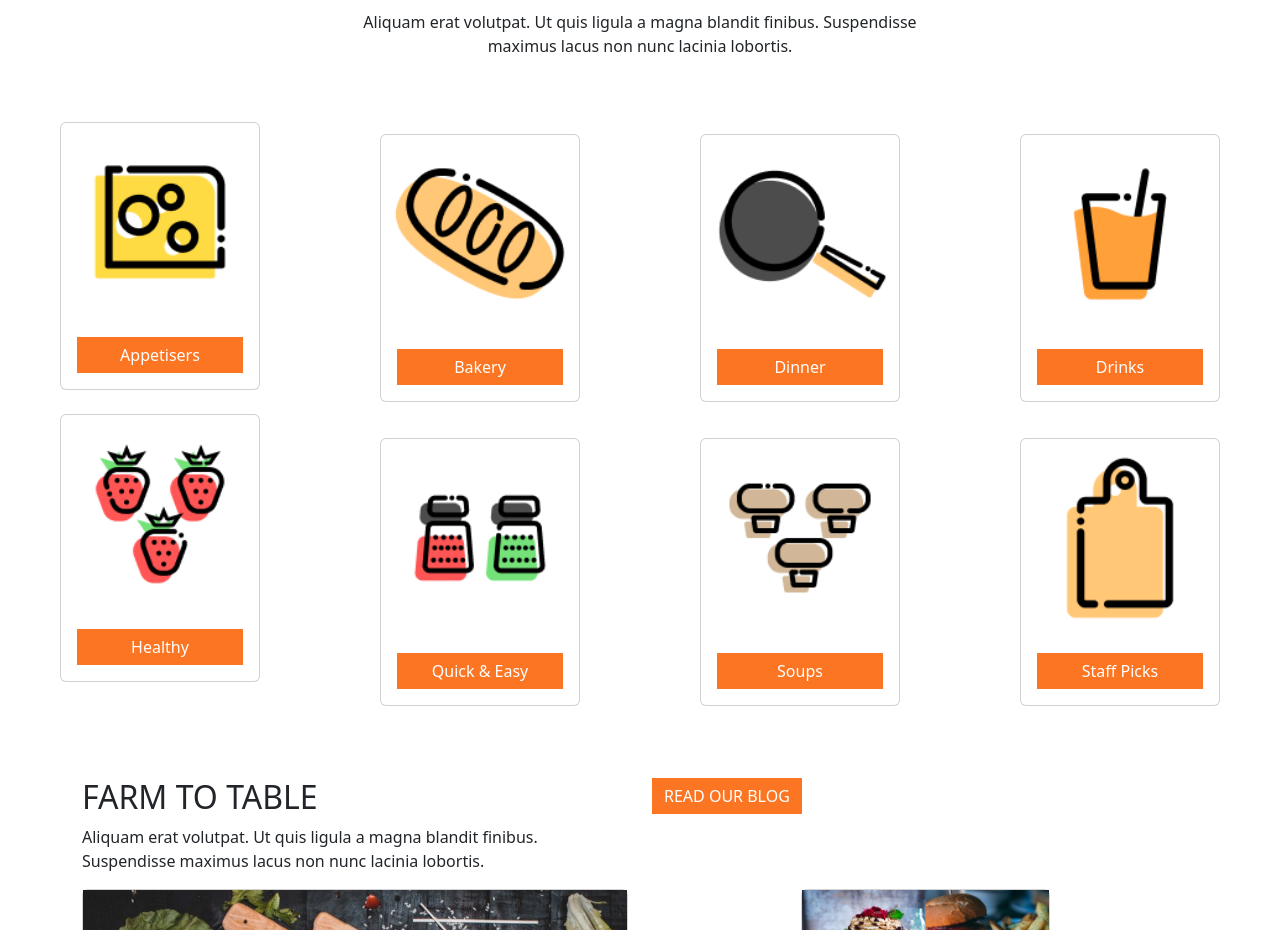
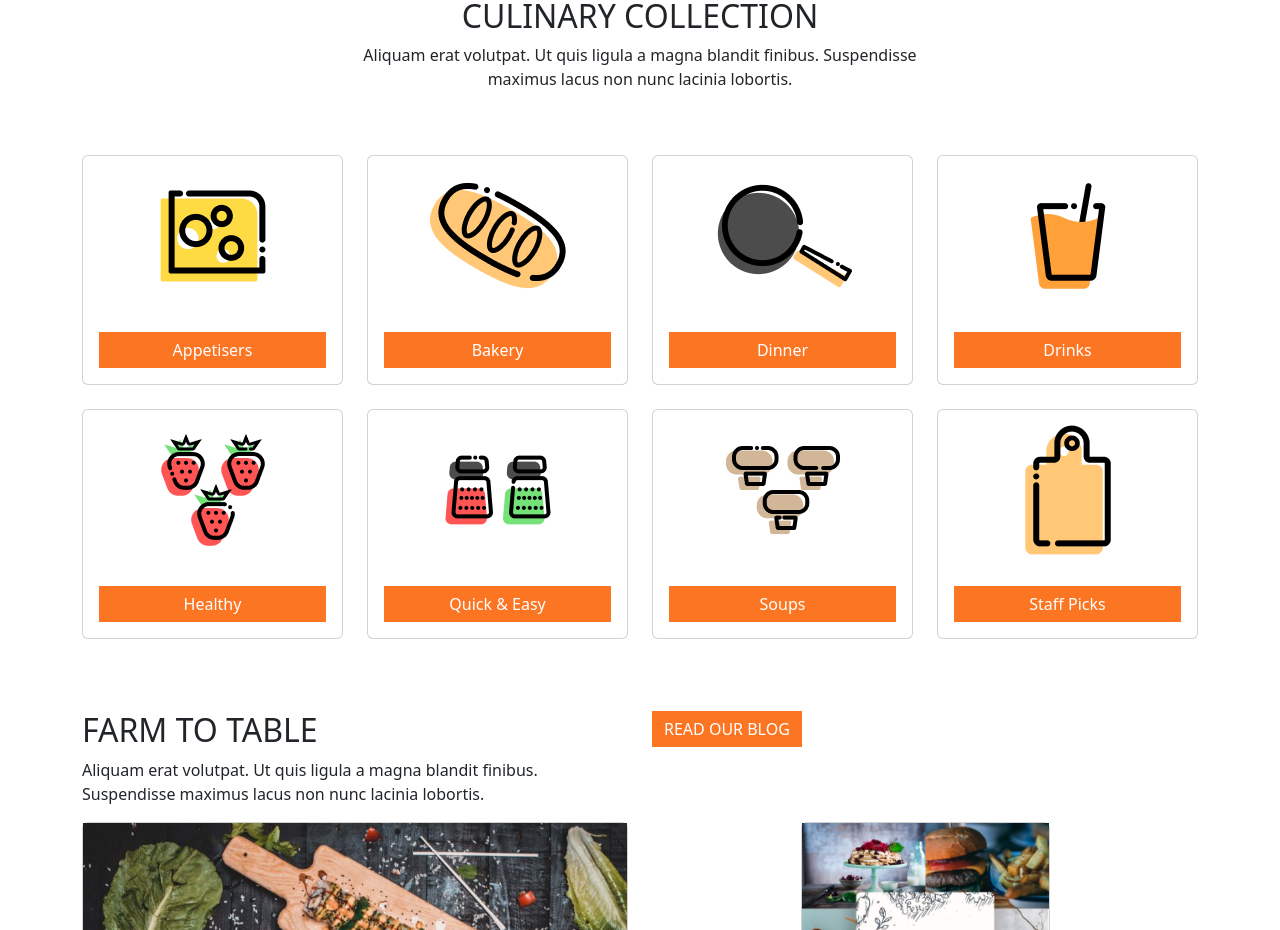
Before and after one commit to wmancaniello/proj-html-vuejs, a Vue app: page / in a window 1280 px wide. Shown: the part 2400-3330 px from the top of the page. Built offline with nearby package versions, Linux system fonts and the light colour scheme; the HTML template or start-up script is replaced by a standard one.

Commit message:
fix: Home Page

```diff
--- a/src/pages/HomePage.vue
+++ b/src/pages/HomePage.vue
@@ -172,13 +172,13 @@ export default {
           Suspendisse maximus lacus non nunc lacinia lobortis.
         </p>
       </div>
-
+    </div>
     <div class="container">
       <div class="row d-flex justify-content-center align-items-center">
-          <div class="col-lg-3 col-md-3 col-sm-6">
-            <div class="card mb-4 ms-card mx-5">
+        <div class="col-lg-3 col-md-4 col-sm-6 col-6">
+          <div class="card mb-4 ms-card text-center">
             <img
-                class="card-img-top"
+              class="card-img-top custom-card-img"
               src="../assets/img/cheese.webp"
               alt="Cheese"
             />
@@ -189,10 +189,10 @@ export default {
             </div>
           </div>
         </div>
-          <div class="col-lg-3 col-md-3 col-sm-6">
-            <div class="card ms-card mx-5">
+        <div class="col-lg-3 col-md-4 col-sm-6 col-6">
+          <div class="card mb-4 ms-card text-center">
             <img
-                class="card-img-top"
+              class="card-img-top custom-card-img"
               src="../assets/img/bakery.webp"
               alt="Bakery"
             />
@@ -203,41 +203,36 @@ export default {
             </div>
           </div>
         </div>
-          <div class="col-lg-3 col-md-3 col-sm-6">
-            <div class="card ms-card mx-5">
+        <div class="col-lg-3 col-md-4 col-sm-6 col-6">
+          <div class="card mb-4 ms-card text-center">
             <img
-                class="card-img-top mx-auto"
+              class="card-img-top custom-card-img"
               src="../assets/img/dinner.webp"
               alt="Dinner"
             />
             <div class="card-body text-center">
-                <a href="" class="ms-btn-recipes btn btn-primary w-100"
-                  >Dinner</a
-                >
+              <a href="" class="ms-btn-recipes btn btn-primary w-100">Dinner</a>
             </div>
           </div>
         </div>
-          <div class="col-lg-3 col-md-3 col-sm-6">
-            <div class="card ms-card mx-5">
+        <div class="col-lg-3 col-md-4 col-sm-6 col-6">
+          <div class="card mb-4 ms-card text-center">
             <img
-                class="card-img-top"
+              class="card-img-top custom-card-img"
               src="../assets/img/drinks.webp"
               alt="Drinks"
             />
             <div class="card-body text-center">
-                <a href="" class="ms-btn-recipes btn btn-primary w-100"
-                  >Drinks</a
-                >
+              <a href="" class="ms-btn-recipes btn btn-primary w-100">Drinks</a>
             </div>
           </div>
         </div>
-
-          <div class="col-lg-3 col-md-3 col-sm-6">
-            <div class="card mb-5 ms-card mx-5">
+        <div class="col-lg-3 col-md-4 col-sm-6 col-6">
+          <div class="card mb-4 ms-card text-center">
             <img
-                class="card-img-top"
+              class="card-img-top custom-card-img"
               src="../assets/img/healthy.webp"
-                alt="healthy"
+              alt="Healthy"
             />
             <div class="card-body text-center">
               <a href="" class="ms-btn-recipes btn btn-primary w-100"
@@ -246,13 +241,12 @@ export default {
             </div>
           </div>
         </div>
-
-          <div class="col-lg-3 col-md-3 col-sm-6">
-            <div class="card ms-card mx-5">
+        <div class="col-lg-3 col-md-4 col-sm-6 col-6">
+          <div class="card mb-4 ms-card text-center">
             <img
-                class="card-img-top"
+              class="card-img-top custom-card-img"
               src="../assets/img/quick-easy.webp"
-                alt="quick"
+              alt="Quick & Easy"
             />
             <div class="card-body text-center">
               <a href="" class="ms-btn-recipes btn btn-primary w-100"
@@ -261,33 +255,29 @@ export default {
             </div>
           </div>
         </div>
-
-          <div class="col-lg-3 col-md-3 col-sm-6">
-            <div class="card ms-card mx-5">
+        <div class="col-lg-3 col-md-4 col-sm-6 col-6">
+          <div class="card mb-4 ms-card text-center">
             <img
-                class="card-img-top"
+              class="card-img-top custom-card-img"
               src="../assets/img/soups.webp"
-                alt="soup"
+              alt="Soups"
             />
             <div class="card-body text-center">
-                <a href="" class="ms-btn-recipes btn btn-primary w-100"
-                  >Soups</a
-                >
+              <a href="" class="ms-btn-recipes btn btn-primary w-100">Soups</a>
             </div>
           </div>
         </div>
-          <div class="col-lg-3 col-md-3 col-sm-6">
-            <div class="card ms-card mx-5">
+        <div class="col-lg-3 col-md-4 col-sm-6 col-6">
+          <div class="card mb-4 ms-card text-center">
             <img
-                class="card-img-top"
+              class="card-img-top custom-card-img"
               src="../assets/img/staff-picks.webp"
-                alt="staff"
+              alt="Staff Picks"
             />
             <div class="card-body text-center">
               <a href="" class="ms-btn-recipes btn btn-primary w-100"
                 >Staff Picks</a
               >
-              </div>
             </div>
           </div>
         </div>
@@ -513,9 +503,9 @@ a {
   border-radius: 0%;
 }
 
-.ms-img {
-  height: 200px;
-}
+// .ms-img {
+//   height: 200px;
+// }
 
 /* CULINARY COLLECTION */
 .card-img-top {
@@ -593,6 +583,12 @@ a {
   color: lightgray;
 }
 
+.custom-card-img {
+  width: auto;
+  height: auto;
+  margin: 0 auto;
+}
+
 /* ------------------------------ HOVER ------------------------------ */
 
 .my-hover-card {
```
Lines whose indentation alone changed are shown as unchanged.
